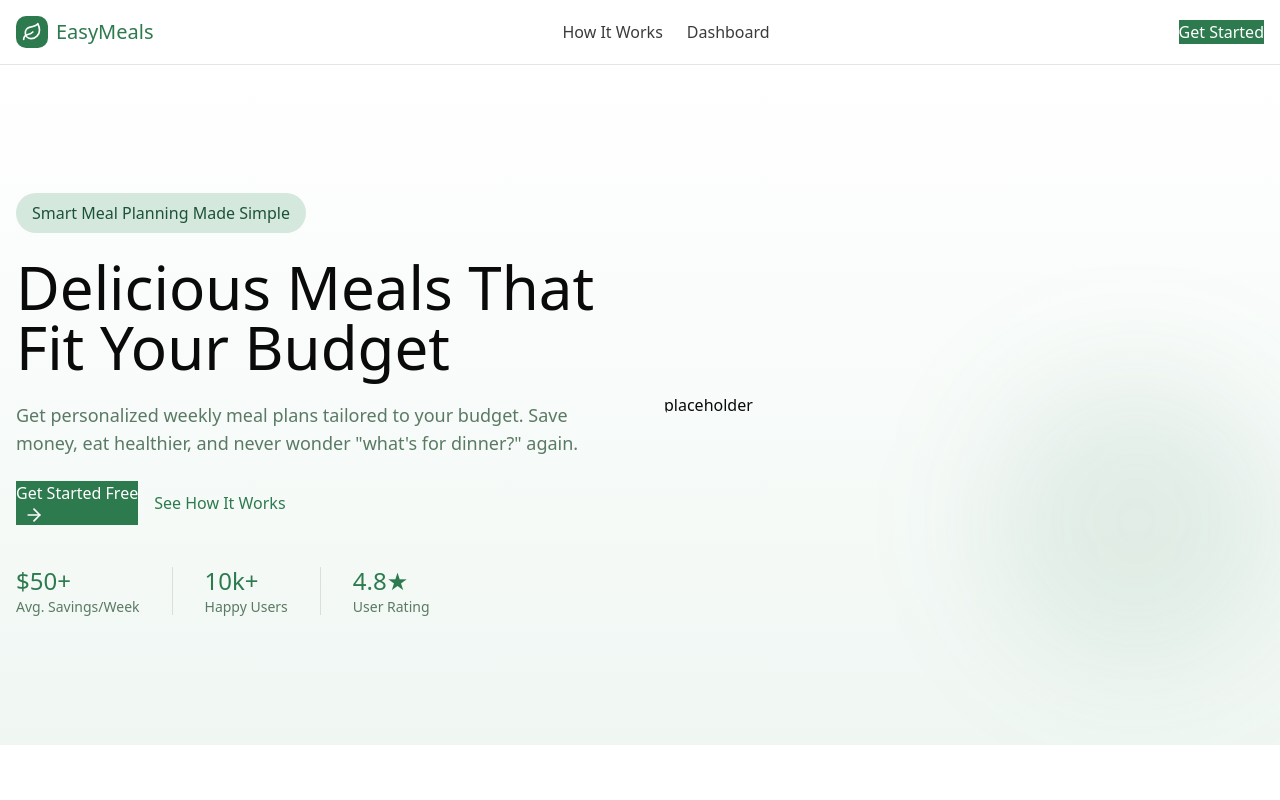
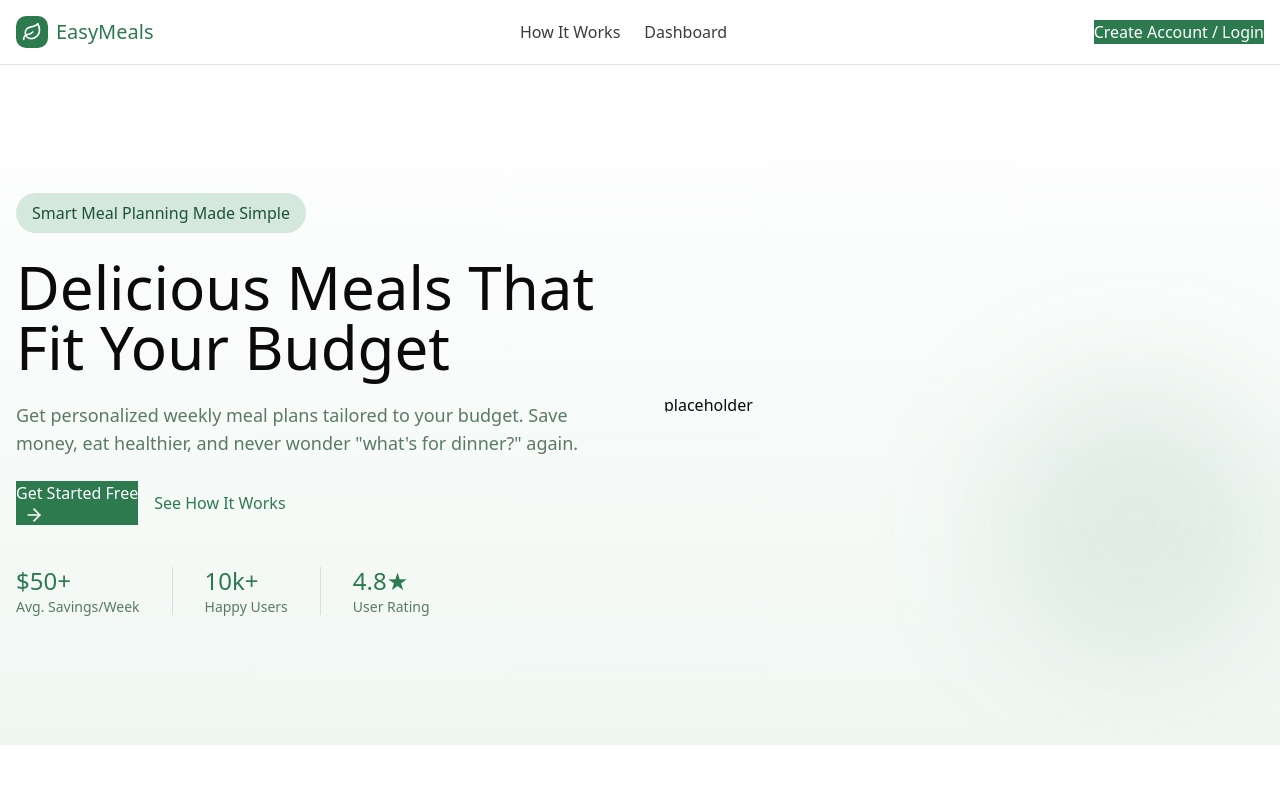
Before and after one commit to yaffenator/EasyMeals, a Next.js app in the folder frontend/: page / in a window 1280 px wide. Shown: the top 800 px of the page. Built offline with nearby package versions, Linux system fonts and the light colour scheme.

Commit message:
Added example for dynamic button

```diff
--- a/frontend/app/components/heading.tsx
+++ b/frontend/app/components/heading.tsx
@@ -1,7 +1,12 @@
+"use client";
+
 import { Leaf, LogOut, User } from "lucide-react";
 import Link from "next/link";
+import { useState } from "react";
 
 export default function Heading() {
+  const [hasAccount, setHasAccount] = useState(false);
+
   return (
     <header className="sticky top-0 z-50 w-full border-b bg-white/95 backdrop-blur supports-[backdrop-filter]:bg-white/60">
       <div className="container mx-auto px-4">
@@ -20,7 +25,6 @@ export default function Heading() {
             >
               How It Works
             </Link>
-            {/* {isAuthenticated && ( */}
             <Link
               href="/"
               className="text-foreground/80 hover:text-primary transition-colors"
@@ -30,27 +34,17 @@ export default function Heading() {
           </nav>
 
           <div className="flex items-center gap-4">
-            {/* {isAuthenticated ? (
-              <>
-                <div className="hidden md:flex items-center gap-2 text-sm text-foreground/80">
-                  <User className="w-4 h-4" />
-                  <span>{user?.name}</span>
-                </div>
-                <button
-                  className="text-foreground hover:text-primary"
-                  onClick={handleLogout}
-                >
-                  <LogOut className="w-4 h-4 mr-2" />
-                  Logout
+            <Link href="/signin">
+              {hasAccount ? (
+                <button className="bg-primary hover:bg-primary/90 text-primary-foreground">
+                  Dashboard
                 </button>
-              </>
-            ) : ( */}
-            <Link href="/signin">
-              <button className="bg-primary hover:bg-primary/90 text-primary-foreground">
-                Get Started
-              </button>
+              ) : (
+                <button className="bg-primary hover:bg-primary/90 text-primary-foreground">
+                  Create Account / Login
+                </button>
+              )}
             </Link>
-            {/* )} */}
           </div>
         </div>
       </div>
```
